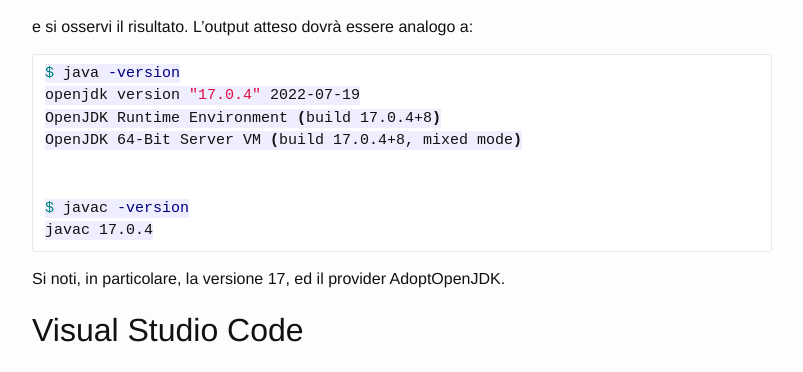
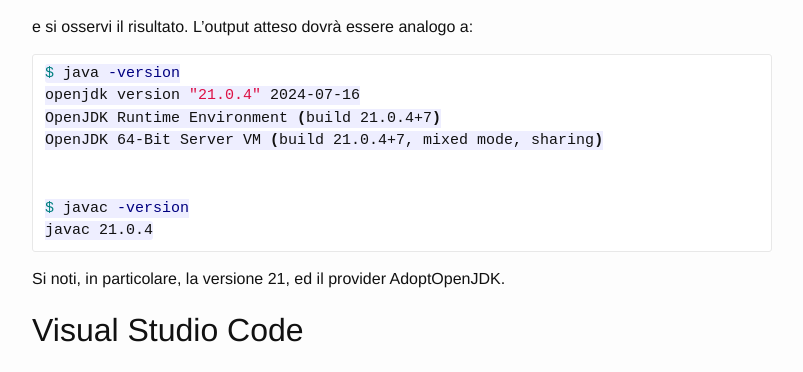
Before and after one commit to unibo-oop/software-installation, a Jekyll site: the page built from index.md, in a window 1280 px wide and 900 px high, scrolled down 7421 px. Shown: the part 173-545 px from the top of the window, without its empty margins (238-1041 px from the left). Built offline with Jekyll 4.4.1, drawn with Linux system fonts in a browser that asks for light colours.

````diff
--- a/index.md
+++ b/index.md
@@ -309,16 +309,16 @@ e si osservi il risultato. L'output atteso dovrà essere analogo a:
 
 ```bash
 $ java -version
-openjdk version "17.0.4" 2022-07-19
-OpenJDK Runtime Environment (build 17.0.4+8)
-OpenJDK 64-Bit Server VM (build 17.0.4+8, mixed mode)
+openjdk version "21.0.4" 2024-07-16
+OpenJDK Runtime Environment (build 21.0.4+7)
+OpenJDK 64-Bit Server VM (build 21.0.4+7, mixed mode, sharing)
 
 
 $ javac -version
-javac 17.0.4
+javac 21.0.4
 ```
 
-Si noti, in particolare, la versione 17, ed il provider AdoptOpenJDK.
+Si noti, in particolare, la versione 21, ed il provider AdoptOpenJDK.
 
 
 # Visual Studio Code
````
